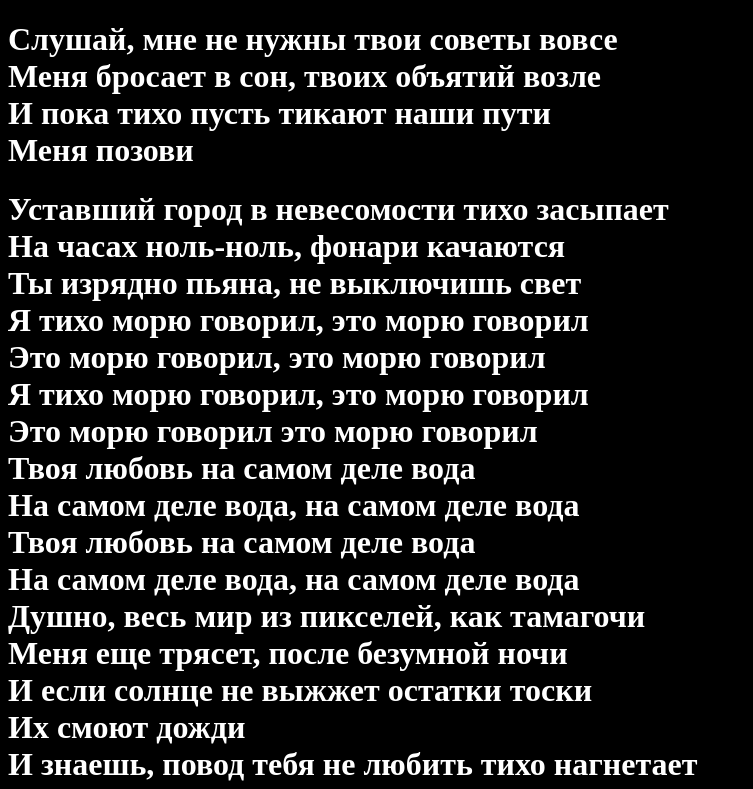
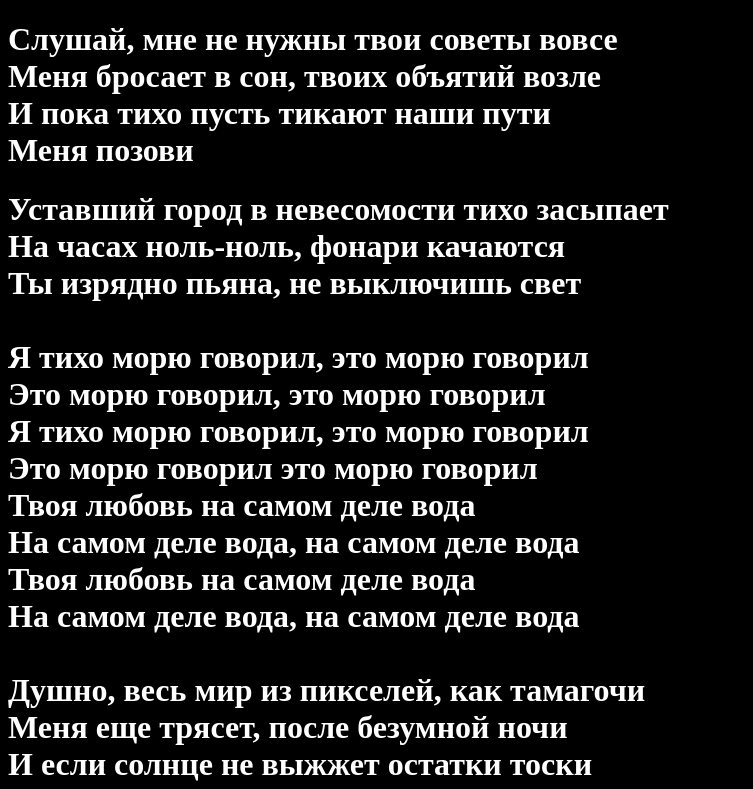
Before and after one commit to iHackFX/ihackfx.github.io, a plain HTML site: page jkhdfgjkasdlkj/index.html in a window 1280 px wide. Shown: the top 789 px of the page, without its empty margins (0-753 px from the left). Drawn offline with Linux system fonts and the light colour scheme.

Commit message:
Update index.html

```diff
--- a/jkhdfgjkasdlkj/index.html
+++ b/jkhdfgjkasdlkj/index.html
@@ -12,7 +12,7 @@
 <h3 style="color: black;"></h3>
 <h1 style="color: white;">Уставший город в невесомости тихо засыпает<br>
 На часах ноль-ноль, фонари качаются<br>
-Ты изрядно пьяна, не выключишь свет<br>
+Ты изрядно пьяна, не выключишь свет<br><br>
 Я тихо морю говорил, это морю говорил<br>
 Это морю говорил, это морю говорил<br>
 Я тихо морю говорил, это морю говорил<br>
@@ -20,14 +20,14 @@
 Твоя любовь на самом деле вода<br>
 На самом деле вода, на самом деле вода<br>
 Твоя любовь на самом деле вода<br>
-На самом деле вода, на самом деле вода<br>
+На самом деле вода, на самом деле вода<br><br>
 Душно, весь мир из пикселей, как тамагочи<br>
 Меня еще трясет, после безумной ночи<br>
 И если солнце не выжжет остатки тоски<br>
-Их смоют дожди<br>
+Их смоют дожди<br><br>
 И знаешь, повод тебя не любить тихо нагнетает<br>
 Я писал, но, но, руки всё стирают сами<br>
-Ты, походу одна, встречаешь рассвет<br>
+Ты, походу одна, встречаешь рассвет<br><br>
 Твоя любовь на самом деле вода<br>
 На самом деле вода, на самом деле вода<br>
 Твоя любовь на самом деле вода<br>
@@ -35,7 +35,7 @@
 Я тихо морю говорил, это морю говорил<br>
 Это морю говорил, это морю говорил<br>
 Я тихо морю говорил, это морю говорил<br>
-Это морю говорил это морю говорил<br>
+Это морю говорил это морю говорил<br><br>
 Твоя любовь на самом деле вода<br>
 На самом деле вода, на самом деле вода<br>
 Твоя любовь на самом деле вода<br>
```
